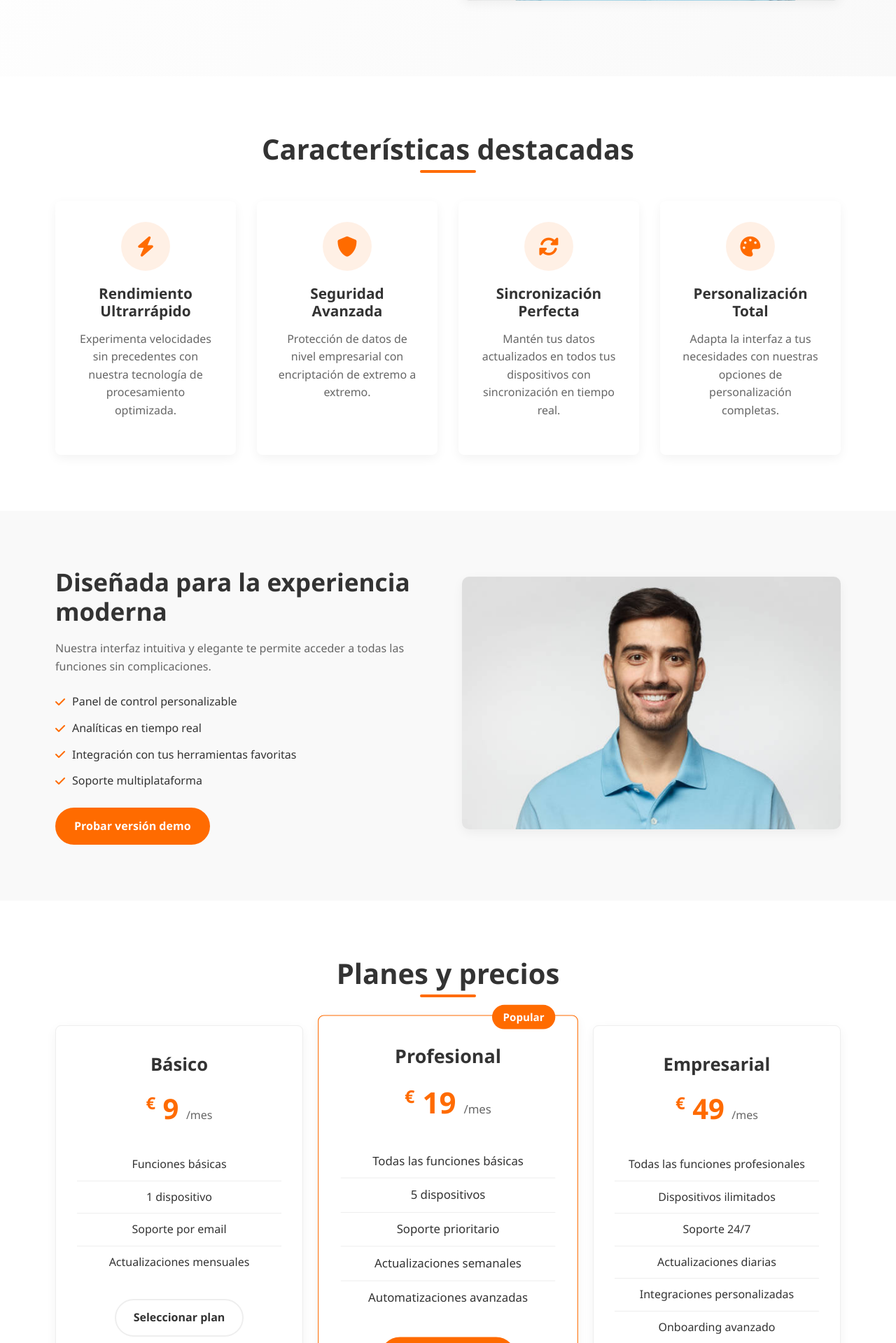
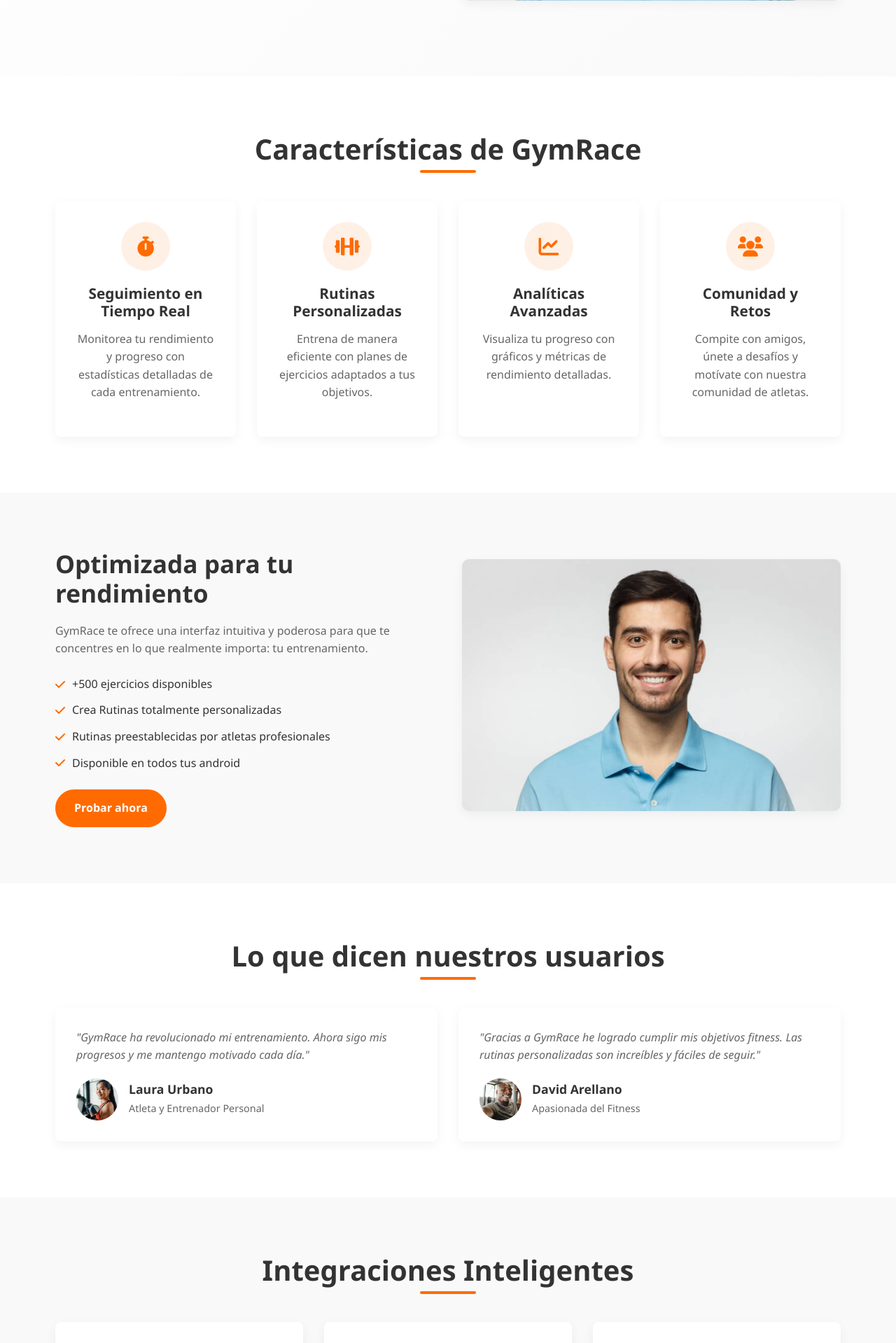
Before and after one commit to Javiiiii11/TFG-GymRace-Web, a Flask app: page / in a window 1280 px wide. Shown: the part 524-2443 px from the top of the page at 70% size. Run offline with Flask 3, Linux system fonts and the light colour scheme.

Commit message:
Poniendo bonita la pagina principal

```diff
--- a/static/css/style.css
+++ b/static/css/style.css
@@ -427,9 +427,9 @@
 }
 
 /* Testimonials */
-.testimonials {
+/* .testimonials {
     background-color: var(--light-bg);
-}
+} */
 
 .testimonials-slider {
     display: grid;
--- a/templates/index.html
+++ b/templates/index.html
@@ -3,7 +3,7 @@
 <head>
     <meta charset="UTF-8">
     <meta name="viewport" content="width=device-width, initial-scale=1.0">
-    <title>AppMaster - Tu solución inteligente</title>
+    <title>GymRace - Tu solución inteligente</title>
     <link rel="stylesheet" href="{{ url_for('static', filename='css/style.css') }}">
     <link rel="stylesheet" href="https://cdnjs.cloudflare.com/ajax/libs/font-awesome/6.0.0/css/all.min.css">
 </head>
@@ -11,7 +11,7 @@
     <header>
         <div class="container header-container">
             <div class="logo">
-                <h1>App<span>Master</span></h1>
+                <h1>Gym<span>Race</span></h1>
             </div>
             <nav>
                 <ul>
@@ -32,12 +32,13 @@
         <div class="container">
             <div class="hero-content">
                 <h2>Revoluciona tu productividad</h2>
-                <p>AppMaster es la herramienta definitiva para optimizar tus flujos de trabajo y maximizar tu eficiencia diaria.</p>
+                <p>GymRace es la App definitiva para optimizar tus ejercicios y maximizar tu eficiencia diaria.</p>
                 <div class="cta-buttons">
                     <a href="#" class="btn btn-primary">Descargar ahora</a>
                     <a href="#caracteristicas" class="btn btn-secondary">Conoce más</a>
                 </div>
             </div>
+            <!-- imagen inicio -->
             <div class="hero-image">
                 <img src="{{ url_for('static', filename='img/image.jpg') }}" alt="AppMaster en dispositivos" onerror="this.src='/api/placeholder/500/300'; this.alt='Mockup de la aplicación'">
             </div>
@@ -46,209 +47,193 @@
 
     <section id="caracteristicas" class="features">
         <div class="container">
-            <h2 class="section-title">Características destacadas</h2>
+            <h2 class="section-title">Características de GymRace</h2>
             <div class="features-grid">
                 <div class="feature-card">
                     <div class="feature-icon">
-                        <i class="fas fa-bolt"></i>
+                        <i class="fas fa-stopwatch"></i>
                     </div>
-                    <h3>Rendimiento Ultrarrápido</h3>
-                    <p>Experimenta velocidades sin precedentes con nuestra tecnología de procesamiento optimizada.</p>
+                    <h3>Seguimiento en Tiempo Real</h3>
+                    <p>Monitorea tu rendimiento y progreso con estadísticas detalladas de cada entrenamiento.</p>
                 </div>
                 <div class="feature-card">
                     <div class="feature-icon">
-                        <i class="fas fa-shield-alt"></i>
+                        <i class="fas fa-dumbbell"></i>
                     </div>
-                    <h3>Seguridad Avanzada</h3>
-                    <p>Protección de datos de nivel empresarial con encriptación de extremo a extremo.</p>
+                    <h3>Rutinas Personalizadas</h3>
+                    <p>Entrena de manera eficiente con planes de ejercicios adaptados a tus objetivos.</p>
                 </div>
                 <div class="feature-card">
                     <div class="feature-icon">
-                        <i class="fas fa-sync-alt"></i>
+                        <i class="fas fa-chart-line"></i>
                     </div>
-                    <h3>Sincronización Perfecta</h3>
-                    <p>Mantén tus datos actualizados en todos tus dispositivos con sincronización en tiempo real.</p>
+                    <h3>Analíticas Avanzadas</h3>
+                    <p>Visualiza tu progreso con gráficos y métricas de rendimiento detalladas.</p>
                 </div>
                 <div class="feature-card">
                     <div class="feature-icon">
-                        <i class="fas fa-palette"></i>
+                        <i class="fas fa-users"></i>
                     </div>
-                    <h3>Personalización Total</h3>
-                    <p>Adapta la interfaz a tus necesidades con nuestras opciones de personalización completas.</p>
+                    <h3>Comunidad y Retos</h3>
+                    <p>Compite con amigos, únete a desafíos y motívate con nuestra comunidad de atletas.</p>
                 </div>
             </div>
         </div>
     </section>
 
+
     <section class="app-showcase">
         <div class="container">
             <div class="showcase-content">
-                <h2>Diseñada para la experiencia moderna</h2>
-                <p>Nuestra interfaz intuitiva y elegante te permite acceder a todas las funciones sin complicaciones.</p>
+                <h2>Optimizada para tu rendimiento</h2>
+                <p>GymRace te ofrece una interfaz intuitiva y poderosa para que te concentres en lo que realmente importa: tu entrenamiento.</p>
                 <ul class="showcase-list">
-                    <li><i class="fas fa-check"></i> Panel de control personalizable</li>
-                    <li><i class="fas fa-check"></i> Analíticas en tiempo real</li>
-                    <li><i class="fas fa-check"></i> Integración con tus herramientas favoritas</li>
-                    <li><i class="fas fa-check"></i> Soporte multiplataforma</li>
+                    <li><i class="fas fa-check"></i> +500 ejercicios disponibles</li>
+                    <li><i class="fas fa-check"></i> Crea Rutinas totalmente personalizadas</li>
+                    <li><i class="fas fa-check"></i> Rutinas preestablecidas por atletas profesionales</li>
+                    <li><i class="fas fa-check"></i> Disponible en todos tus android</li>
                 </ul>
-                <a href="#" class="btn btn-primary">Probar versión demo</a>
+                <a href="#" class="btn btn-primary">Probar ahora</a>
             </div>
             <div class="showcase-image">
-                <img src="{{ url_for('static', filename='img/image.jpg') }}" alt="Captura de pantalla de AppMaster" onerror="this.src='/api/placeholder/480/360'; this.alt='Captura de la aplicación'">
+                <img src="{{ url_for('static', filename='img/image.jpg') }}" alt="Captura de pantalla de GymRace" onerror="this.src='/api/placeholder/480/360'; this.alt='Vista previa de GymRace'">
             </div>
         </div>
     </section>
 
-    <section id="precios" class="pricing">
+
+    <!-- <section id="beneficios" class="benefits">
         <div class="container">
-            <h2 class="section-title">Planes y precios</h2>
-            <div class="pricing-grid">
-                <div class="pricing-card">
-                    <div class="pricing-header">
-                        <h3>Básico</h3>
-                        <div class="price">
-                            <span class="currency">€</span>
-                            <span class="amount">9</span>
-                            <span class="period">/mes</span>
-                        </div>
+            <h2 class="section-title">¿Por qué elegir GymRace?</h2>
+            <div class="benefits-grid">
+                <div class="benefit-card">
+                    <div class="benefit-icon">
+                        <i class="fas fa-dumbbell"></i>
                     </div>
-                    <div class="pricing-features">
-                        <ul>
-                            <li>Funciones básicas</li>
-                            <li>1 dispositivo</li>
-                            <li>Soporte por email</li>
-                            <li>Actualizaciones mensuales</li>
-                        </ul>
+                    <h3>Entrenamiento Personalizado</h3>
+                    <p>GymRace adapta los entrenamientos según tu nivel, objetivos y progreso.</p>
+                </div>
+                <div class="benefit-card">
+                    <div class="benefit-icon">
+                        <i class="fas fa-chart-line"></i>
                     </div>
-                    <a href="#" class="btn btn-outline">Seleccionar plan</a>
+                    <h3>Seguimiento en Tiempo Real</h3>
+                    <p>Mide tu evolución con estadísticas detalladas y gráficos de rendimiento.</p>
                 </div>
-                <div class="pricing-card featured">
-                    <div class="pricing-badge">Popular</div>
-                    <div class="pricing-header">
-                        <h3>Profesional</h3>
-                        <div class="price">
-                            <span class="currency">€</span>
-                            <span class="amount">19</span>
-                            <span class="period">/mes</span>
-                        </div>
+                <div class="benefit-card">
+                    <div class="benefit-icon">
+                        <i class="fas fa-users"></i>
                     </div>
-                    <div class="pricing-features">
-                        <ul>
-                            <li>Todas las funciones básicas</li>
-                            <li>5 dispositivos</li>
-                            <li>Soporte prioritario</li>
-                            <li>Actualizaciones semanales</li>
-                            <li>Automatizaciones avanzadas</li>
-                        </ul>
+                    <h3>Comunidad Activa</h3>
+                    <p>Únete a desafíos, compite con amigos y recibe consejos de expertos.</p>
+                </div>
+                <div class="benefit-card">
+                    <div class="benefit-icon">
+                        <i class="fas fa-mobile-alt"></i>
                     </div>
-                    <a href="#" class="btn btn-primary">Seleccionar plan</a>
-                </div>
-                <div class="pricing-card">
-                    <div class="pricing-header">
-                        <h3>Empresarial</h3>
-                        <div class="price">
-                            <span class="currency">€</span>
-                            <span class="amount">49</span>
-                            <span class="period">/mes</span>
-                        </div>
-                    </div>
-                    <div class="pricing-features">
-                        <ul>
-                            <li>Todas las funciones profesionales</li>
-                            <li>Dispositivos ilimitados</li>
-                            <li>Soporte 24/7</li>
-                            <li>Actualizaciones diarias</li>
-                            <li>Integraciones personalizadas</li>
-                            <li>Onboarding avanzado</li>
-                        </ul>
-                    </div>
-                    <a href="#" class="btn btn-outline">Seleccionar plan</a>
+                    <h3>Accesible en Cualquier Lugar</h3>
+                    <p>Accede a tus rutinas desde cualquier dispositivo y nunca pierdas el ritmo.</p>
                 </div>
             </div>
         </div>
     </section>
+     -->
 
-    <section id="testimonios" class="testimonials">
+     <section id="testimonios" class="testimonials">
         <div class="container">
             <h2 class="section-title">Lo que dicen nuestros usuarios</h2>
             <div class="testimonials-slider">
                 <div class="testimonial-card">
                     <div class="testimonial-content">
-                        <p>"AppMaster ha transformado completamente mi flujo de trabajo. Ahora puedo completar en minutos lo que antes me llevaba horas."</p>
+                        <p>"GymRace ha revolucionado mi entrenamiento. Ahora sigo mis progresos y me mantengo motivado cada día."</p>
                     </div>
                     <div class="testimonial-author">
-                        <img src="{{ url_for('static', filename='img/image.jpg') }}" alt="Usuario 1" onerror="this.src='/api/placeholder/60/60'; this.alt='Usuario'">
+                        <img src="{{ url_for('static', filename='img/user1.png') }}" alt="Usuario 1" onerror="this.src='/api/placeholder/60/60'; this.alt='Usuario'">
                         <div class="author-info">
-                            <h4>María Rodríguez</h4>
-                            <p>Diseñadora Freelance</p>
+                            <h4>Laura Urbano</h4>
+                            <p>Atleta y Entrenador Personal</p>
                         </div>
                     </div>
                 </div>
                 <div class="testimonial-card">
                     <div class="testimonial-content">
-                        <p>"La mejor inversión que he hecho para mi negocio. El soporte al cliente es excepcional y las actualizaciones constantes mejoran la aplicación cada semana."</p>
+                        <p>"Gracias a GymRace he logrado cumplir mis objetivos fitness. Las rutinas personalizadas son increíbles y fáciles de seguir."</p>
                     </div>
                     <div class="testimonial-author">
-                        <img src="{{ url_for('static', filename='img/image.jpg') }}" alt="Usuario 2" onerror="this.src='/api/placeholder/60/60'; this.alt='Usuario'">
+                        <img src="{{ url_for('static', filename='img/user2.png') }}" alt="Usuario 2" onerror="this.src='/api/placeholder/60/60'; this.alt='Usuario'">
                         <div class="author-info">
-                            <h4>Carlos Vega</h4>
-                            <p>Emprendedor</p>
+                            <h4>David Arellano</h4>
+                            <p>Apasionada del Fitness</p>
                         </div>
                     </div>
                 </div>
+                <!-- <div class="testimonial-card">
+                    <div class="testimonial-content">
+                        <p>"La comunidad y los desafíos me mantienen motivado. ¡No hay un día que falte al gimnasio gracias a esta app!"</p>
+                    </div>
+                    <div class="testimonial-author">
+                        <img src="{{ url_for('static', filename='img/user3.png') }}" alt="Usuario 3" onerror="this.src='/api/placeholder/60/60'; this.alt='Usuario'">
+                        <div class="author-info">
+                            <h4>Javier Martínez</h4>
+                            <p>Usuario Activo</p>
+                        </div>
+                    </div>
+                </div> -->
             </div>
         </div>
     </section>
 
+
     <section class="integration-section">
         <div class="container">
-            <h2 class="section-title">Integraciones avanzadas</h2>
-            <p class="section-description">AppMaster se conecta perfectamente con tus herramientas favoritas para crear flujos de trabajo automáticos.</p>
+            <h2 class="section-title">Integraciones Inteligentes</h2>
+            <!-- <p class="section-description">GymRace se conecta con tus dispositivos y apps favoritas para potenciar tu entrenamiento.</p> -->
 
             <div class="integration-grid">
+                <!-- <div class="integration-card">
+                    <div class="integration-icon">
+                        <i class="fas fa-heartbeat"></i>
+                    </div>
+                    <h3>Monitores de Ritmo Cardíaco</h3>
+                    <p>Sincroniza con dispositivos como Fitbit, Garmin y Apple Watch para medir tu rendimiento.</p>
+                </div> -->
+                <div class="integration-card">
+                    <div class="integration-icon">
+                        <i class="fas fa-dumbbell"></i>
+                    </div>
+                    <h3>Equipos de Gimnasio</h3>
+                    <p>Compatible con máquinas inteligentes para registrar repeticiones y calorías quemadas.</p>
+                </div>
                 <div class="integration-card">
                     <div class="integration-icon">
                         <i class="fas fa-calendar-alt"></i>
                     </div>
-                    <h3>Calendarios</h3>
-                    <p>Sincroniza eventos y recordatorios con tus calendarios favoritos.</p>
+                    <h3>Planificación de Entrenamientos</h3>
+                    <p>Conéctate con Google Calendar y Apple Calendar para organizar tus rutinas.</p>
                 </div>
                 <div class="integration-card">
                     <div class="integration-icon">
-                        <i class="fas fa-cloud"></i>
+                        <i class="fas fa-utensils"></i>
                     </div>
-                    <h3>Almacenamiento en la nube</h3>
-                    <p>Accede y organiza archivos de diferentes servicios en la nube desde una sola interfaz.</p>
-                </div>
-                <div class="integration-card">
-                    <div class="integration-icon">
-                        <i class="fas fa-tasks"></i>
-                    </div>
-                    <h3>Gestores de tareas</h3>
-                    <p>Conecta con Trello, Asana y otros para centralizar la gestión de proyectos.</p>
-                </div>
-                <div class="integration-card">
-                    <div class="integration-icon">
-                        <i class="fas fa-comments"></i>
-                    </div>
-                    <h3>Comunicación</h3>
-                    <p>Integración con plataformas de mensajería y correo electrónico.</p>
+                    <h3>Seguimiento Nutricional</h3>
+                    <p>Integra MyFitnessPal y otras apps de dieta para mejorar tu rendimiento.</p>
                 </div>
             </div>
 
             <div class="integration-cta">
-                <a href="#" class="btn btn-secondary">Ver todas las integraciones</a>
+                <a href="#caracteristicas" class="btn btn-secondary">Ver sus caracteristicas</a>
             </div>
         </div>
     </section>
+
 
     <section class="download-cta">
         <div class="container">
             <h2>¿Listo para empezar?</h2>
             <p>Descarga AppMaster hoy mismo y lleva tu productividad al siguiente nivel.</p>
+            <p>Descargate la app de movil para usuarios y la de escritorio como administrador.</p>
             <div class="download-buttons">
-                <a href="#" class="btn btn-primary btn-large"><i class="fab fa-apple"></i> App Store</a>
-                <a href="#" class="btn btn-primary btn-large"><i class="fab fa-google-play"></i> Google Play</a>
+                <a href="#" class="btn btn-primary btn-large"><i class="fas fa-mobile-alt"></i> Movil</a>
                 <a href="#" class="btn btn-primary btn-large"><i class="fas fa-desktop"></i> Escritorio</a>
             </div>
         </div>
@@ -331,17 +316,15 @@
         <div class="container">
             <div class="footer-content">
                 <div class="footer-logo">
-                    <h3>App<span>Master</span></h3>
-                    <p>Tu solución inteligente para la productividad diaria.</p>
+                    <h3>Gym<span>Race</span></h3>
+                    <p>Tu compañero ideal para entrenamientos inteligentes.</p>
                 </div>
                 <div class="footer-links">
                     <div class="footer-column">
                         <h4>Producto</h4>
                         <ul>
-                            <li><a href="#">Características</a></li>
-                            <li><a href="#">Precios</a></li>
-                            <li><a href="#">Descargas</a></li>
-                            <li><a href="#">Actualizaciones</a></li>
+                            <li><a href="#caracteristicas">Características</a></li>
+                            <li><a href="#download-cta">Descargas</a></li>
                         </ul>
                     </div>
                     <div class="footer-column">
@@ -349,7 +332,7 @@
                         <ul>
                             <li><a href="#">Sobre nosotros</a></li>
                             <li><a href="#">Blog</a></li>
-                            <li><a href="#">Empleos</a></li>
+                            <li><a href="#">Carreras</a></li>
                             <li><a href="#">Prensa</a></li>
                         </ul>
                     </div>
@@ -358,14 +341,14 @@
                         <ul>
                             <li><a href="#">Ayuda</a></li>
                             <li><a href="#">Contacto</a></li>
-                            <li><a href="#">FAQ</a></li>
+                            <li><a href="#">Preguntas frecuentes</a></li>
                             <li><a href="#">Comunidad</a></li>
                         </ul>
                     </div>
                 </div>
             </div>
             <div class="footer-bottom">
-                <p>&copy; 2025 AppMaster. Todos los derechos reservados.</p>
+                <p>&copy; 2025 GymRace. Todos los derechos reservados.</p>
                 <div class="footer-legal">
                     <a href="#">Términos de servicio</a>
                     <a href="#">Política de privacidad</a>
@@ -374,6 +357,7 @@
             </div>
         </div>
     </footer>
+
 
     <script>
         document.addEventListener('DOMContentLoaded', function() {
```
Also changed, not shown: templates/about.html (deleted, +0 -28 lines), templates/contact.html (deleted, +0 -44 lines), static/img/user1.png (added), static/img/user2.png (added).
